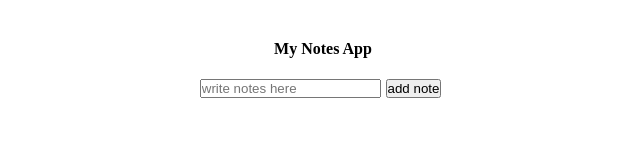
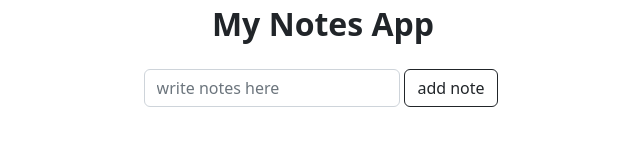
Before and after one commit to Rishav-12/CrazyNotes, a plain HTML site: page index.html in a window 1280 px wide. Shown: the whole page, without its empty margins (317-957 px from the left). Drawn offline with nearby package versions, Linux system fonts and the light colour scheme.

Commit message:
:sparkles: add Bootstrap styles (site looks better now)

```diff
--- a/index.html
+++ b/index.html
@@ -4,16 +4,18 @@
     <meta charset="utf-8">
     <meta name="viewport" content="width=device-width">
     <title>My App</title>
+    <link href="https://cdn.jsdelivr.net/npm/bootstrap@5.2.2/dist/css/bootstrap.min.css" rel="stylesheet" integrity="sha384-Zenh87qX5JnK2Jl0vWa8Ck2rdkQ2Bzep5IDxbcnCeuOxjzrPF/et3URy9Bv1WTRi" crossorigin="anonymous">
     <link href="style.css" rel="stylesheet" type="text/css" />
   </head>
   <body>
     <div class="heading">My Notes App</div>
     <div class="input">
-      <input type="text" id="noteText" placeholder="write notes here">
-      <button id="submit">add note</button>
+      <input class="form-control" type="text" id="noteText" placeholder="write notes here">
+      <button type="button" class="btn btn-outline-dark" id="submit">add note</button>
     </div>
     <div class="notes">
     </div>
     <script src="script.js"></script>
+    <script src="https://cdn.jsdelivr.net/npm/bootstrap@5.2.2/dist/js/bootstrap.min.js" integrity="sha384-IDwe1+LCz02ROU9k972gdyvl+AESN10+x7tBKgc9I5HFtuNz0wWnPclzo6p9vxnk" crossorigin="anonymous"></script>
   </body>
 </html>
--- a/style.css
+++ b/style.css
@@ -6,7 +6,7 @@
 .heading {
   font-weight: bold;
   text-align: center;
-  padding-top: 2.5rem;
+  font-size: 2rem;
 }
 
 .input {
@@ -14,6 +14,10 @@
   display: flex;
   align-items: center;
   justify-content: center;
+}
+
+#noteText {
+  width: 20vw;
 }
 
 #submit {
```
